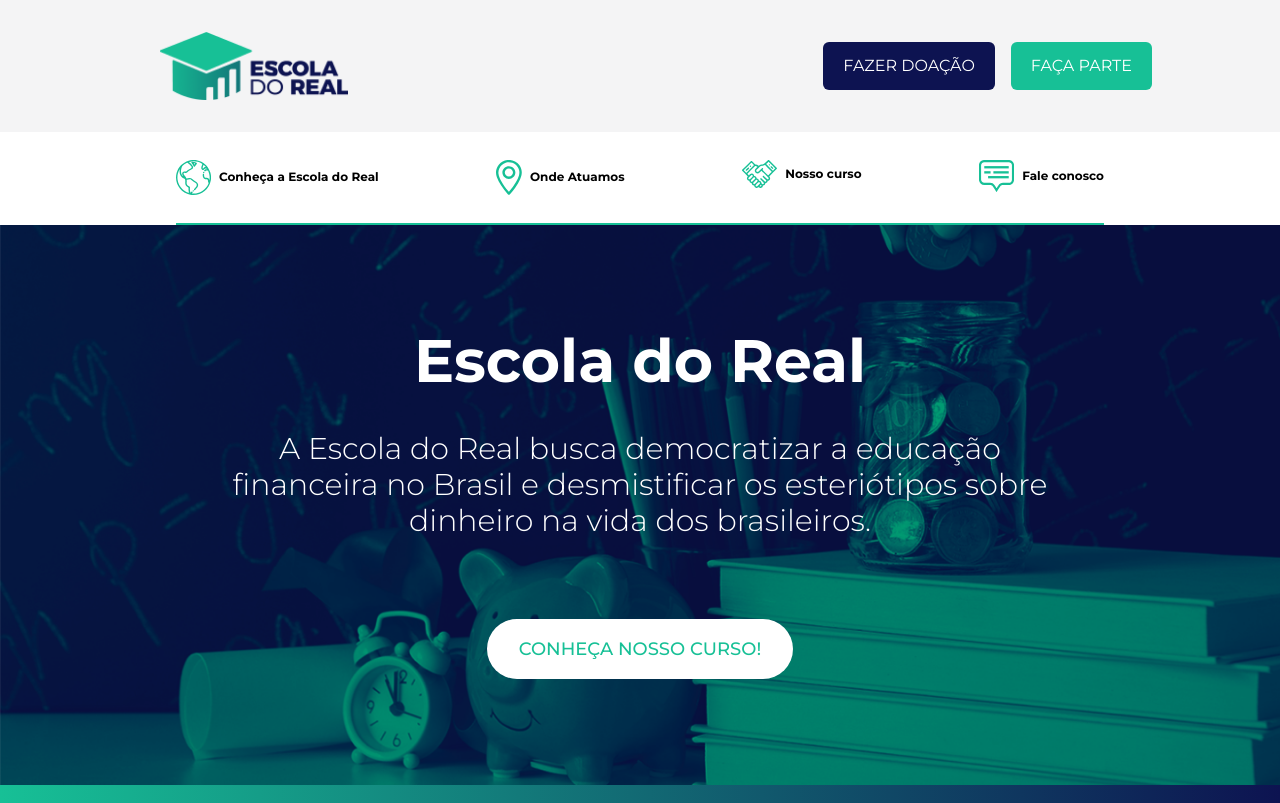
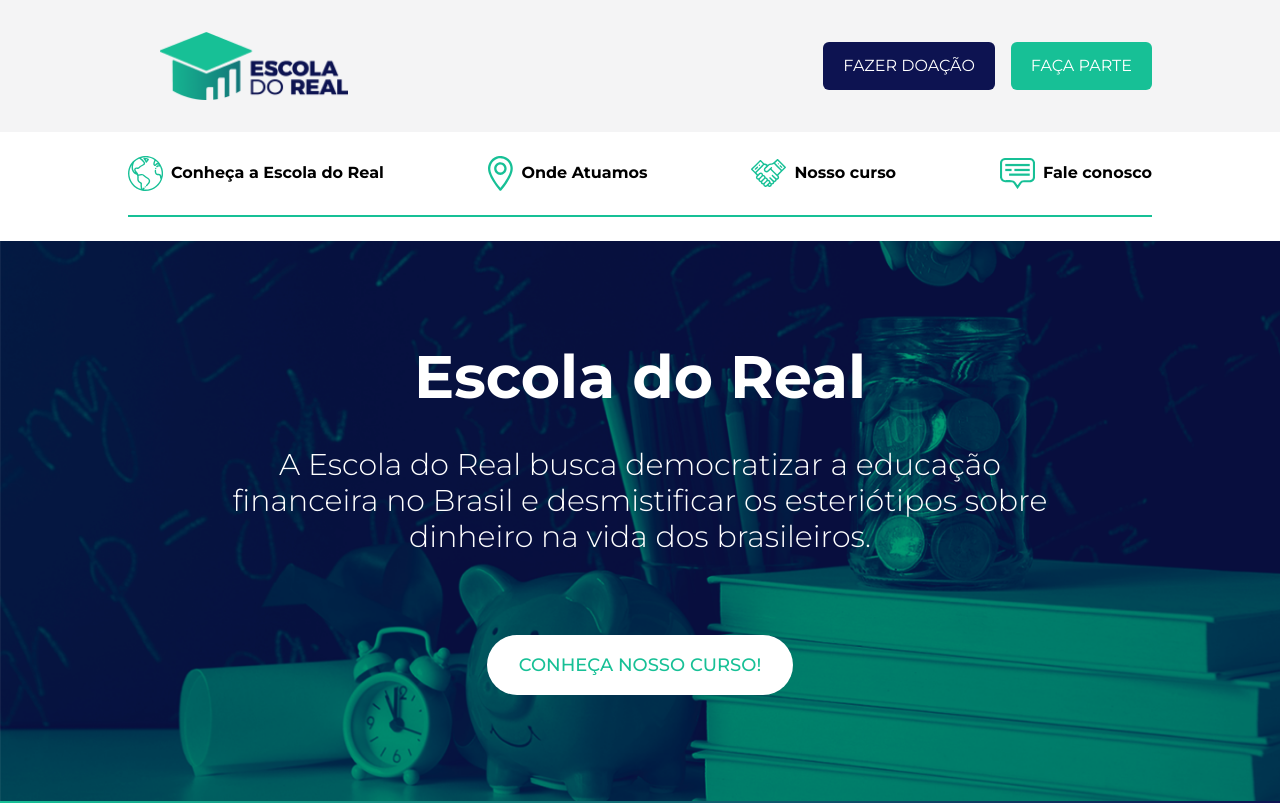
Before and after one commit to luixgabriel/Escola-do-Real, a Next.js app: page / in a window 1280 px wide. Shown: the top 803 px of the page. Built offline with nearby package versions, Linux system fonts and the light colour scheme.

Commit message:
fix: Corrige alguns problemas do conflito no merge do commit anterior

```diff
--- a/src/app/curso/[slug]/page.tsx
+++ b/src/app/curso/[slug]/page.tsx
@@ -42,16 +42,17 @@
         width={1440}
         height={360}
       />
-      <section className="px-[10%]">
+      <section className="custom-mx-global">
         <h1 className="pb-2 text-3xl font-semibold text-blue-700">
           Cuso de {course.name}
         </h1>
         <p className="flex font-medium text-gray-600">
-          <span className="mr-4 flex items-center gap-1">
+          <span className="mr-3 flex items-center gap-1">
             <VideoIcon />
             {course.lessons} Aulas
           </span>
-          <span className="flex items-center gap-1">
+          &#x2022;
+          <span className="ml-2 flex items-center gap-1">
             <ClockIcon />
             {timeMask(course.duration)}
           </span>
@@ -61,7 +62,7 @@
         </p>
       </section>
 
-      <main className="px-[10%] py-10">
+      <main className="custom-mx-global py-10">
         {course.modules.map((moduleId, index) => (
           <Module key={moduleId} id={moduleId} position={index + 1} />
         ))}
--- a/src/app/globals.css
+++ b/src/app/globals.css
@@ -3,13 +3,7 @@
 @tailwind utilities;
 
 @layer utilities{
-  .margin_main{
-    margin: 0 11rem;
+  .custom-mx-global{
+    @apply mx-[10%]
   }
-  @media (max-width: 1000px){
-    .margin_main{
-      margin: 0 5rem;
-    }
   }
-
-  }
--- a/src/components/Navbar.tsx
+++ b/src/components/Navbar.tsx
@@ -2,8 +2,8 @@
 
 export default function Navbar() {
   return (
-    <nav className="margin_main flex justify-between border-b-2 border-green-500 py-7 text-xs font-bold ">
-      <ul>
+    <nav className="custom-mx-global pb-6 text-base font-bold">
+      <ul className="flex justify-between border-b-2 border-green-500 py-6">
         <li>
           <a href="#" target="_top" className="flex items-center gap-2">
             <Image
@@ -15,8 +15,6 @@
             <span>Conheça a Escola do Real</span>
           </a>
         </li>
-      </ul>
-      <ul>
         <li className="flex">
           <a
             href="#onde_atuamos"
@@ -32,8 +30,6 @@
             <span>Onde Atuamos</span>
           </a>
         </li>
-      </ul>
-      <ul>
         <li className="flex">
           <a
             href="#nosso_curso"
@@ -49,8 +45,6 @@
             <span>Nosso curso</span>
           </a>
         </li>
-      </ul>
-      <ul>
         <li className="flex">
           <a
             href="#fale_conosco"
```
